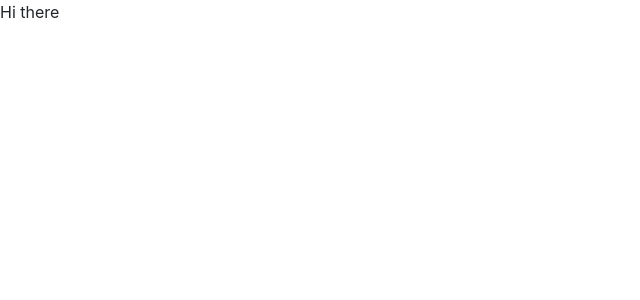
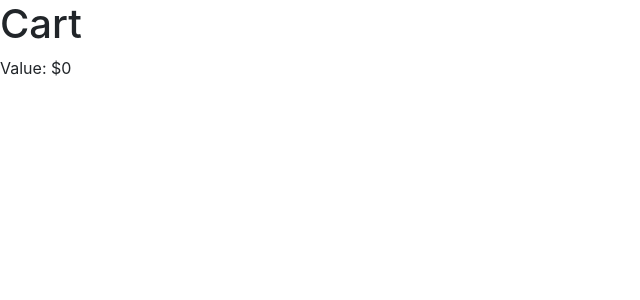
Before and after one commit to edward-hong/interview-assessment, a React (Create React App) app: page / in a window 1280 px wide. Shown: the top 300 px of the page, without its empty margins (0-640 px from the left). Built offline with nearby package versions, Linux system fonts and the light colour scheme.

Commit message:
boilerplate Cart component

```diff
--- a/src/App.tsx
+++ b/src/App.tsx
@@ -1,3 +1,9 @@
-const App = () => <div>Hi there</div>
+import Cart from './Cart'
+
+const App = () => (
+	<div>
+		<Cart value={0} />
+	</div>
+)
 
 export default App
--- /dev/null
+++ b/src/Cart.tsx
@@ -0,0 +1,14 @@
+interface CartProps {
+	value: number
+}
+
+const Cart: React.FC<CartProps> = ({ value }) => {
+	return (
+		<div>
+			<h1>Cart</h1>
+			<p>Value: ${value}</p>
+		</div>
+	)
+}
+
+export default Cart
```
